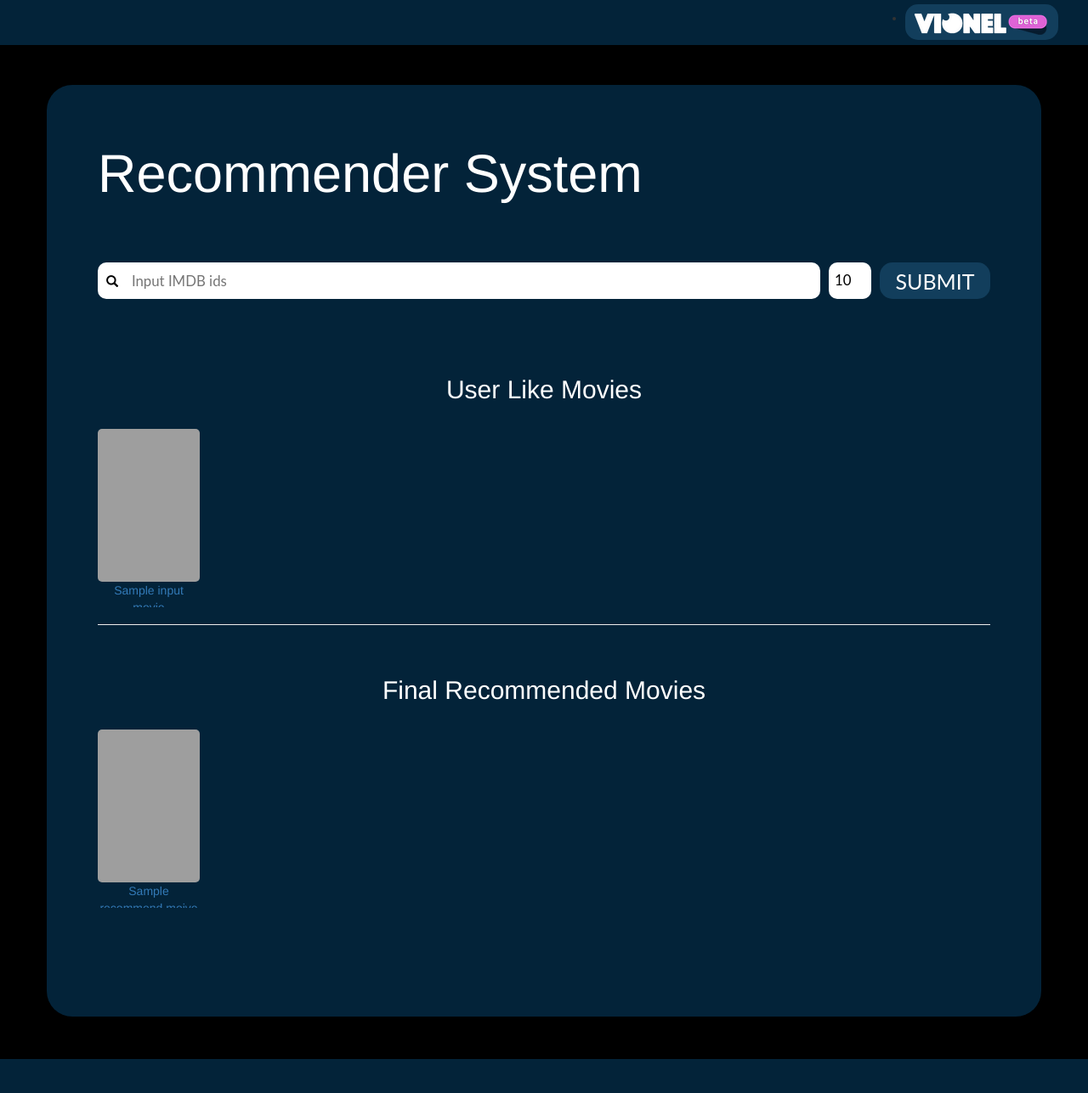
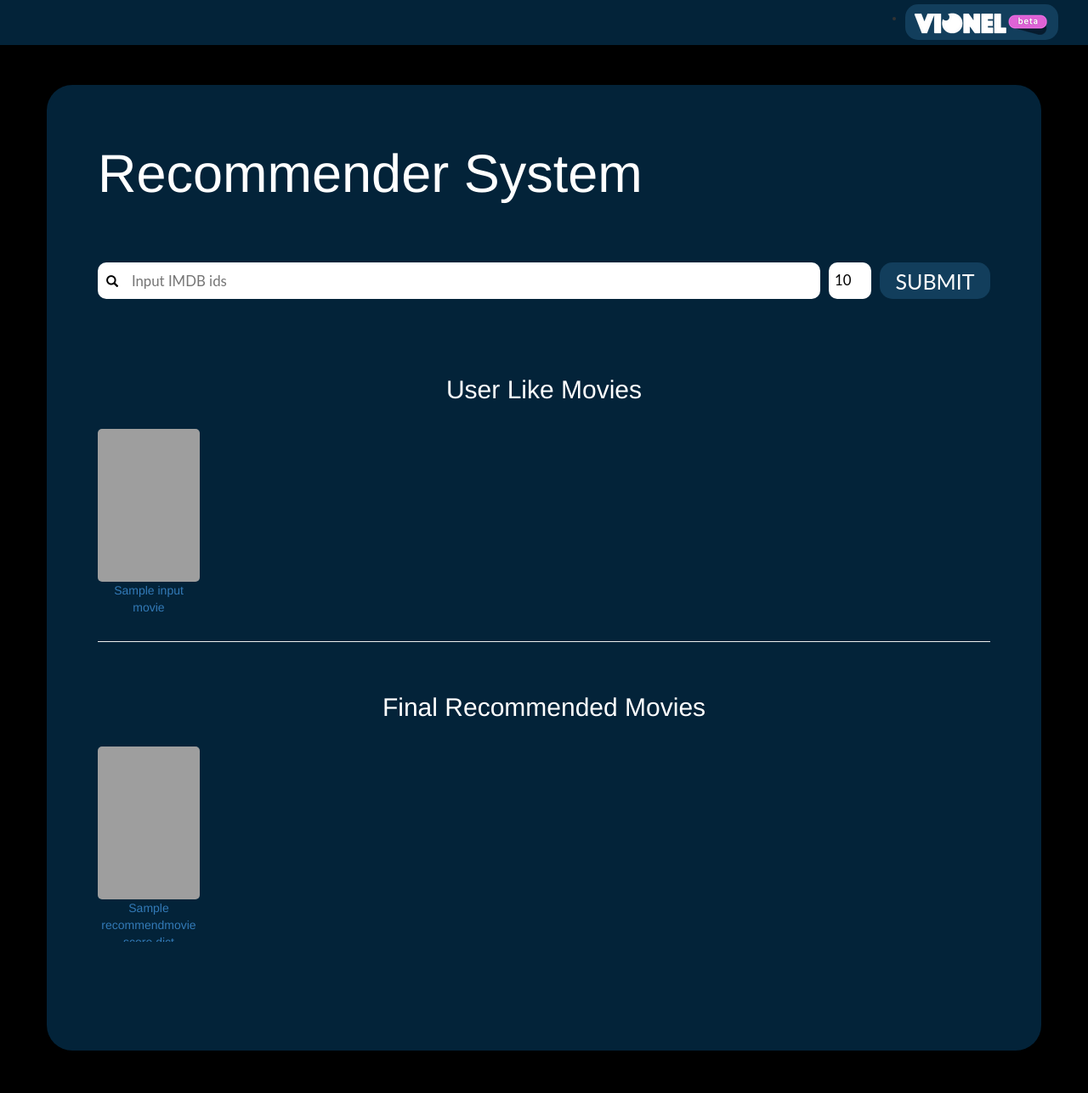
Before and after one commit to weilunzhong/vionel_research, a Django app: template recommender/templates/base.html in a window 1280 px wide. Shown: the whole page at 85% size. Before the commit the page ends 1247 px from the top, so only its background shows below. Run offline with Django 3.2, Linux system fonts and the light colour scheme; the template is opened without the code that fills it: most values are stand-ins (such as "Sample title", 1, 10 or a date in 2020); parts of the project's set-up code (start-up, migrations or seed data) failed here and were passed over; some libraries are stand-ins or nearby versions; grey boxes are pictures that could not be loaded.

Commit message:
Add score to each recommended movie

```diff
--- a/recommender/static/recommender/css/base.css
+++ b/recommender/static/recommender/css/base.css
@@ -117,7 +117,8 @@ h1 {
     width: 120px;
     height: 210px;
     text-align: center;
-    margin-right: 5px
+    margin-right: 5px;
+    margin-bottom: 20px;
 }
 
 .poster-box img {
--- a/recommender/templates/base.html
+++ b/recommender/templates/base.html
@@ -60,10 +60,12 @@
                     <hr>
                     <div class="final-recommender">
                         <div class="section-title"><h2>Final Recommended Movies</h2></div>
-                        {% for img_name in movies_to_show.recommend_moive_list %}
+                        {% for img_name, score in movies_to_show.recommendmovie_score_dict %}
                         <div class="poster-box">
                             <img src="{% static 'recommender/images/posters/' %}{{ img_name }}.jpg">
                             <a href="http://www.imdb.com/title/{{ img_name }}" target="blank">{{ img_name }}</a>
+                            <br>
+                            <label>{{ score }}</label>
                         </div>
                         {% endfor %}
                     </div>
--- a/recommender/views.py
+++ b/recommender/views.py
@@ -16,10 +16,10 @@ def recommend(request):
     input_movie_list = input_movies.split(',')
     trimed_movie_list = map(lambda x: x.strip(), input_movie_list)
 
-    recommend_movie_list = recommender.recommend(trimed_movie_list, recommend_num)
+    recommendmovie_score_dict = recommender.recommend(trimed_movie_list, recommend_num)
 
     movies_to_show = {}
     movies_to_show['input_movie_list'] = trimed_movie_list
-    movies_to_show['recommend_moive_list'] = recommend_movie_list
+    movies_to_show['recommendmovie_score_dict'] = recommendmovie_score_dict
     # print movies_to_show, '=============='
     return render(request, 'base.html', {'movies_to_show': movies_to_show})
```
Also changed, not shown: recommender_libs/recommender.py (+5 -14 lines).
